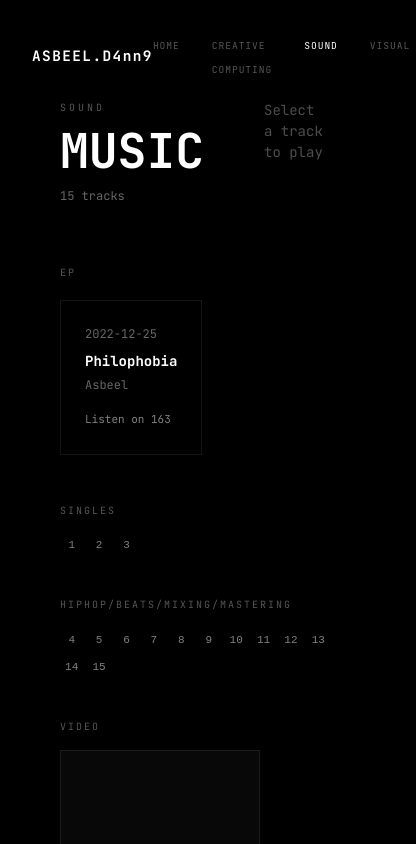
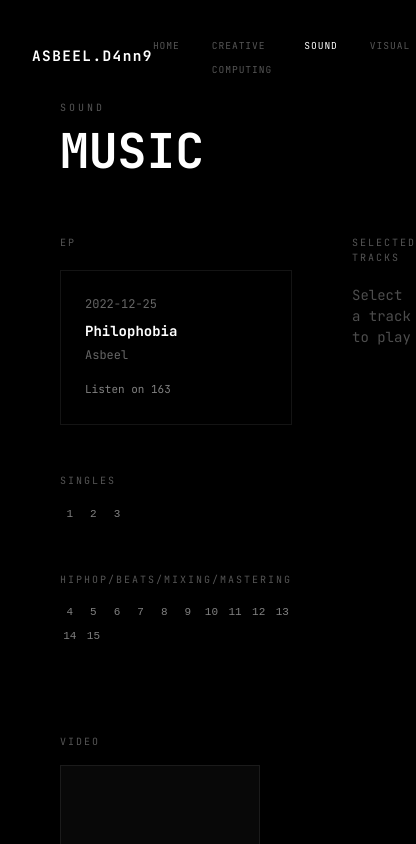
Before and after one commit to Asbeel24/a-d4web, a Next.js app: page /sound in a window 390 px wide. Shown: the top 844 px of the page, 416 px wide, since content can reach past the window. Built offline with nearby package versions, Linux system fonts and the light colour scheme.

Commit message:
fix: update sound page layout and HIPHOP/BEATS artist names

```diff
--- a/app/sound/page.tsx
+++ b/app/sound/page.tsx
@@ -86,20 +86,65 @@ export default function Sound() {
   return (
     <div className="min-h-screen" style={{ background: '#000', color: '#fff', paddingTop: '100px' }}>
       <div style={{ maxWidth: '1200px', padding: '0 60px' }}>
+        <p style={{ fontSize: '10px', letterSpacing: '0.3em', textTransform: 'uppercase', color: '#555', marginBottom: '12px' }}>
+          Sound
+        </p>
+        <h1 style={{ fontSize: 'clamp(3rem, 8vw, 6rem)', fontWeight: 700, lineHeight: 1, marginBottom: '60px' }}>
+          MUSIC
+        </h1>
+
         <div style={{ display: 'grid', gridTemplateColumns: '1fr 1fr', gap: '60px', alignItems: 'start' }}>
+          {/* Left: EP + Singles + HIPHOP */}
           <div>
-            <p style={{ fontSize: '10px', letterSpacing: '0.3em', textTransform: 'uppercase', color: '#555', marginBottom: '12px' }}>
-              Sound
-            </p>
-            <h1 style={{ fontSize: 'clamp(3rem, 8vw, 6rem)', fontWeight: 700, lineHeight: 1, marginBottom: '12px' }}>
-              MUSIC
-            </h1>
-            <p style={{ fontSize: '12px', color: 'rgba(255,255,255,0.4)' }}>
-              {tracks.length} tracks
-            </p>
+            {/* EP */}
+            <div style={{ marginBottom: '48px' }}>
+              <h2 style={{ fontSize: '10px', letterSpacing: '0.2em', textTransform: 'uppercase', color: '#555', marginBottom: '20px' }}>
+                EP
+              </h2>
+              <div style={{ padding: '24px', border: '1px solid rgba(255,255,255,0.08)' }}>
+                <div style={{ fontSize: '12px', color: 'rgba(255,255,255,0.4)', marginBottom: '8px' }}>2022-12-25</div>
+                <div style={{ fontSize: '14px', fontWeight: 600, marginBottom: '4px' }}>Philophobia</div>
+                <div style={{ fontSize: '12px', color: 'rgba(255,255,255,0.4)', marginBottom: '12px' }}>Asbeel</div>
+                <a href="https://163cn.tv/85zoP7g" target="_blank" rel="noopener noreferrer" style={{ fontSize: '11px', color: 'rgba(255,255,255,0.5)', textDecoration: 'none', transition: 'color 0.2s' }} onMouseEnter={hoverEnter} onMouseLeave={hoverLeave}>
+                  Listen on 163
+                </a>
+              </div>
+            </div>
+
+            {/* Singles */}
+            <div style={{ marginBottom: '48px' }}>
+              <h2 style={{ fontSize: '10px', letterSpacing: '0.2em', textTransform: 'uppercase', color: '#555', marginBottom: '16px' }}>
+                Singles
+              </h2>
+              <div style={{ display: 'grid', gridTemplateColumns: 'repeat(10, 1fr)', gap: '4px', marginBottom: '32px' }}>
+                {singles.map((track) => (
+                  <button key={track.id} onClick={() => playTrack(track)} style={{ aspectRatio: '1', color: currentTrack?.id === track.id ? '#fff' : 'rgba(255,255,255,0.5)', fontSize: '11px', fontFamily: 'monospace', background: 'transparent', border: 'none', cursor: 'pointer', transition: 'all 0.2s' }} onMouseEnter={btnHoverEnter} onMouseLeave={btnHoverLeave}>
+                    {track.id}
+                  </button>
+                ))}
+              </div>
+            </div>
+
+            {/* HIPHOP/BEATS */}
+            <div style={{ marginBottom: '48px' }}>
+              <h2 style={{ fontSize: '10px', letterSpacing: '0.2em', textTransform: 'uppercase', color: '#555', marginBottom: '16px' }}>
+                HIPHOP/BEATS/MIXING/MASTERING
+              </h2>
+              <div style={{ display: 'grid', gridTemplateColumns: 'repeat(10, 1fr)', gap: '4px', marginBottom: '32px' }}>
+                {beats.map((track) => (
+                  <button key={track.id} onClick={() => playTrack(track)} style={{ aspectRatio: '1', color: currentTrack?.id === track.id ? '#fff' : 'rgba(255,255,255,0.5)', fontSize: '11px', fontFamily: 'monospace', background: 'transparent', border: 'none', cursor: 'pointer', transition: 'all 0.2s' }} onMouseEnter={btnHoverEnter} onMouseLeave={btnHoverLeave}>
+                    {track.id}
+                  </button>
+                ))}
+              </div>
+            </div>
           </div>
 
+          {/* Right: Player */}
           <div>
+            <h2 style={{ fontSize: '10px', letterSpacing: '0.2em', textTransform: 'uppercase', color: '#555', marginBottom: '20px' }}>
+              Selected Tracks
+            </h2>
             {currentTrack ? (
               <div>
                 <audio ref={audioRef} src={currentTrack.src} onTimeUpdate={handleTimeUpdate} onLoadedMetadata={handleLoadedMetadata} onEnded={handleEnded} autoPlay={isPlaying} />
@@ -122,48 +167,6 @@ export default function Sound() {
             ) : (
               <div style={{ color: 'rgba(255,255,255,0.3)', fontSize: '14px' }}>Select a track to play</div>
             )}
-          </div>
-        </div>
-
-        <div style={{ marginTop: '60px' }}>
-          <h2 style={{ fontSize: '10px', letterSpacing: '0.2em', textTransform: 'uppercase', color: '#555', marginBottom: '20px' }}>
-            EP
-          </h2>
-          <div style={{ display: 'grid', gridTemplateColumns: 'repeat(2, 1fr)', gap: '24px', maxWidth: '600px' }}>
-            <div style={{ padding: '24px', border: '1px solid rgba(255,255,255,0.08)' }}>
-              <div style={{ fontSize: '12px', color: 'rgba(255,255,255,0.4)', marginBottom: '8px' }}>2022-12-25</div>
-              <div style={{ fontSize: '14px', fontWeight: 600, marginBottom: '4px' }}>Philophobia</div>
-              <div style={{ fontSize: '12px', color: 'rgba(255,255,255,0.4)', marginBottom: '12px' }}>Asbeel</div>
-              <a href="https://163cn.tv/85zoP7g" target="_blank" rel="noopener noreferrer" style={{ fontSize: '11px', color: 'rgba(255,255,255,0.5)', textDecoration: 'none', transition: 'color 0.2s' }} onMouseEnter={hoverEnter} onMouseLeave={hoverLeave}>
-                Listen on 163
-              </a>
-            </div>
-          </div>
-        </div>
-
-        <div style={{ marginTop: '48px' }}>
-          <h2 style={{ fontSize: '10px', letterSpacing: '0.2em', textTransform: 'uppercase', color: '#555', marginBottom: '16px' }}>
-            Singles
-          </h2>
-          <div style={{ display: 'grid', gridTemplateColumns: 'repeat(10, 1fr)', gap: '4px', marginBottom: '32px' }}>
-            {singles.map((track) => (
-              <button key={track.id} onClick={() => playTrack(track)} style={{ aspectRatio: '1', color: currentTrack?.id === track.id ? '#fff' : 'rgba(255,255,255,0.5)', fontSize: '11px', fontFamily: 'monospace', background: 'transparent', border: 'none', cursor: 'pointer', transition: 'all 0.2s' }} onMouseEnter={btnHoverEnter} onMouseLeave={btnHoverLeave}>
-                {track.id}
-              </button>
-            ))}
-          </div>
-        </div>
-
-        <div style={{ marginTop: '40px' }}>
-          <h2 style={{ fontSize: '10px', letterSpacing: '0.2em', textTransform: 'uppercase', color: '#555', marginBottom: '16px' }}>
-            HIPHOP/BEATS/MIXING/MASTERING
-          </h2>
-          <div style={{ display: 'grid', gridTemplateColumns: 'repeat(10, 1fr)', gap: '4px', marginBottom: '32px' }}>
-            {beats.map((track) => (
-              <button key={track.id} onClick={() => playTrack(track)} style={{ aspectRatio: '1', color: currentTrack?.id === track.id ? '#fff' : 'rgba(255,255,255,0.5)', fontSize: '11px', fontFamily: 'monospace', background: 'transparent', border: 'none', cursor: 'pointer', transition: 'all 0.2s' }} onMouseEnter={btnHoverEnter} onMouseLeave={btnHoverLeave}>
-                {track.id}
-              </button>
-            ))}
           </div>
         </div>
 
@@ -259,7 +262,7 @@ export default function Sound() {
               { name: 'SoundCloud', url: '#' },
               { name: 'Bandcamp', url: '#' },
             ].map((platform) => (
-              <a key={platform.name} href={platform.url} target="_blank" rel="noopener noreferrer" style={{ fontSize: '12px', color: 'rgba(255,255,255,0.5)', textDecoration: 'none', transition: 'color 0.2s' }} onMouseEnter={hoverEnter} onMouseLeave={hoverLeave}>
+              <a key={platform.name} href={platform.url} target="_blank" rel="noopener noreferrer" style={{ fontSize: '11px', color: 'rgba(255,255,255,0.4)', textDecoration: 'none', letterSpacing: '0.15em', textTransform: 'uppercase', transition: 'color 0.2s' }} onMouseEnter={hoverEnter} onMouseLeave={hoverLeave}>
                 {platform.name}
               </a>
             ))}
--- a/data/music-tracks.json
+++ b/data/music-tracks.json
@@ -3,13 +3,13 @@
   { "id": 2, "title": "PSPT2(ASBEEL Remix)", "artist": "ASBEEL", "src": "/media/audio/PSPT2+104+D# (1).mp3", "category": "singles" },
   { "id": 3, "title": "Gr7", "artist": "Asbeel, PHONO RECORDS", "src": "/media/audio/Asbeel,PHONO RECORDS - Gr7 (1).mp3", "category": "singles" },
   { "id": 4, "title": "Future Beat", "artist": "D4NN9", "src": "/media/audio/superverMMM1(1) (1).mp3", "category": "beats" },
-  { "id": 5, "title": "Assignment Beat", "artist": "D4nn9", "src": "/media/audio/Nxsty(1) (1).mp3", "category": "beats" },
+  { "id": 5, "title": "Assignment Beat", "artist": "D4NN9", "src": "/media/audio/Nxsty(1) (1).mp3", "category": "beats" },
   { "id": 6, "title": "小动物接管时间", "artist": "D4NN9", "src": "/media/audio/小动物接管时间MMM.mp3", "category": "beats" },
-  { "id": 7, "title": "Fuckers in London", "artist": "D4nn9", "src": "/media/audio/Fm PG boombap 90.mp3", "category": "beats" },
-  { "id": 8, "title": "猪猪侠Drill (feat. Young Navi)", "artist": "Vercent, 羊那维, D4nn9", "src": "/media/audio/Vercent,羊那维 - 猪猪侠Drill (feat. Young Navi) (1).mp3", "category": "beats" },
+  { "id": 7, "title": "Fuckers in London", "artist": "D4NN9", "src": "/media/audio/Fm PG boombap 90.mp3", "category": "beats" },
+  { "id": 8, "title": "猪猪侠Drill (feat. Young Navi)", "artist": "Vercent, 羊那维, D4NN9", "src": "/media/audio/Vercent,羊那维 - 猪猪侠Drill (feat. Young Navi) (1).mp3", "category": "beats" },
   { "id": 9, "title": "Fm boombap 90", "artist": "D4NN9", "src": "/media/audio/Fm PG boombap 90.mp3", "category": "beats" },
   { "id": 10, "title": "80 Em PG trap", "artist": "D4NN9", "src": "/media/audio/80 Em PG trap.mp3", "category": "beats" },
-  { "id": 11, "title": "G#m 94 drake", "artist": "D4nn9", "src": "/media/audio/G#m 94 drake.mp3", "category": "beats" },
+  { "id": 11, "title": "G#m 94 drake", "artist": "D4NN9", "src": "/media/audio/G#m 94 drake.mp3", "category": "beats" },
   { "id": 12, "title": "Bm trap 150", "artist": "D4NN9", "src": "/media/audio/Bm+trap+150 (1).mp3", "category": "beats" },
   { "id": 13, "title": "Dm 143 Drill V2", "artist": "D4NN9", "src": "/media/audio/Dm 143 Drill V2.mp3", "category": "beats" },
   { "id": 14, "title": "Dm 90 Boombap", "artist": "D4NN9", "src": "/media/audio/Dm+90+Boombap+Toxic (1).mp3", "category": "beats" },
```
